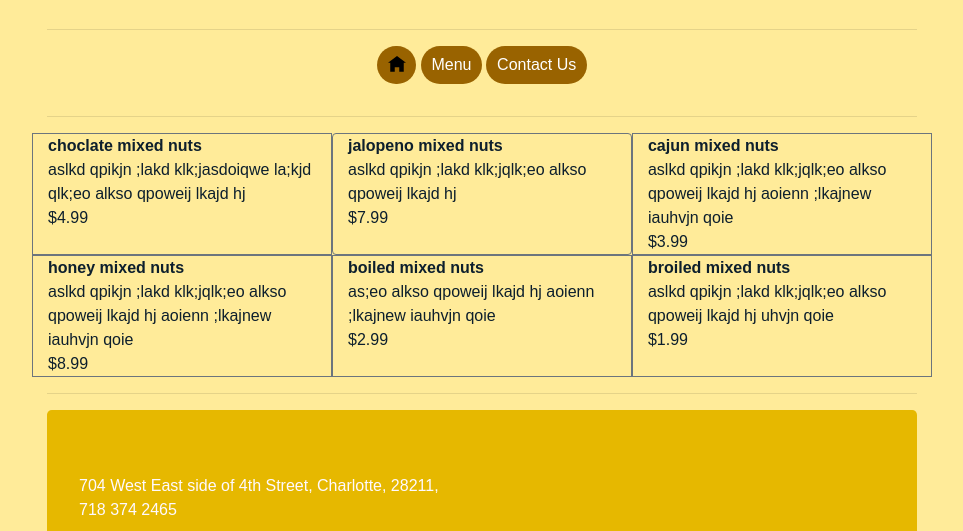
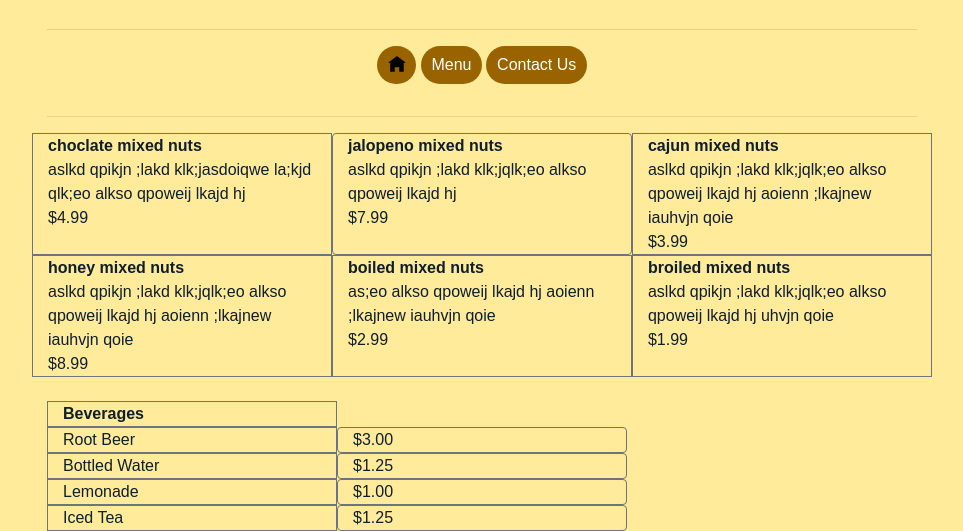
Before and after one commit to mhitmhit/ITWD-GEN10, a plain HTML site: page Restaurant/menu.html in a window 1280 px wide. Shown: the part 269-800 px from the top of the page, without its empty margins (158-1121 px from the left). Drawn offline with nearby package versions, Linux system fonts and the light colour scheme.

Commit message:
Restaurant update: added menu + Lucky sevens updates per feedback

```diff
--- a/Restaurant/menu.html
+++ b/Restaurant/menu.html
@@ -89,9 +89,52 @@
 						</div>
 					</div>
 				</tbody>
-				</table
+				</table>
 			</section>
-
+			<br/>
+			<section>
+				<table>
+				<tbody >
+					<div class="row mx-auto">
+						<div class="col-lg-4 border border-secondary">
+							<strong> Beverages </strong>
+						</div>
+					</div>
+					<div class="row  mx-auto">
+						<div class="col-lg-4 border border-secondary">
+							 Root Beer
+						</div>
+						<div class="col-lg-4 border border-secondary rounded">
+							 $3.00
+						</div>
+					</div>
+					<div class="row mx-auto">
+						<div class="col-lg-4 border border-secondary">
+							 Bottled Water
+						</div>
+						<div class="col-lg-4 border border-secondary rounded">
+							 $1.25
+						</div>
+					</div>
+					<div class="row mx-auto">
+						<div class="col-lg-4 border border-secondary">
+							Lemonade
+						</div>
+						<div class="col-lg-4 border border-secondary rounded">
+							 $1.00
+						</div>
+					</div>
+					<div class="row mx-auto">
+						<div class="col-lg-4 border border-secondary ">
+							Iced Tea
+						</div>
+						<div class="col-lg-4 border border-secondary rounded">
+							 $1.25
+						</div>
+					</div>
+				</tbody>
+				</table>
+			</section>
 			<hr/>
 
 			<footer class="jumbotron">
```
Also changed, not shown: luckySevens/index.html (+1 -0 lines), luckySevens/luckySevens.js (+5 -2 lines).
